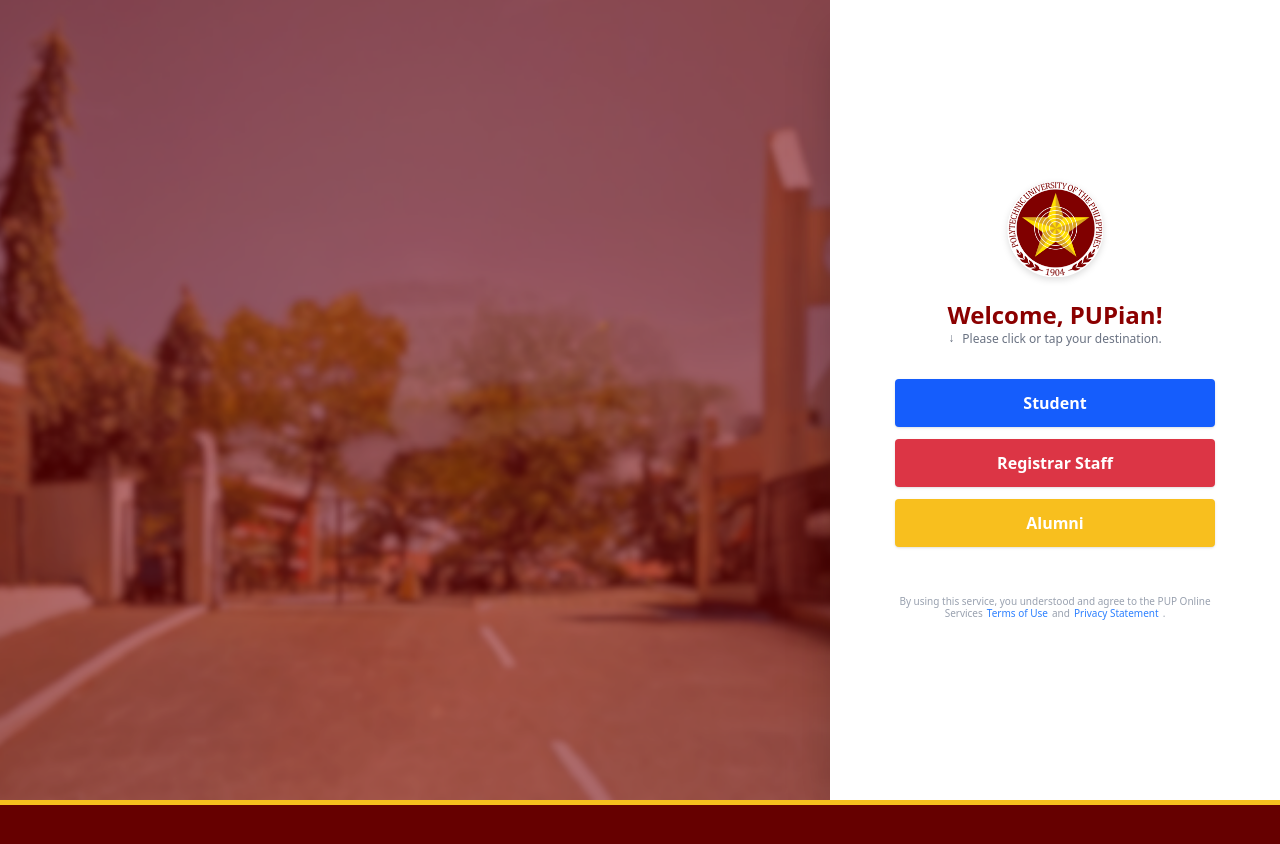
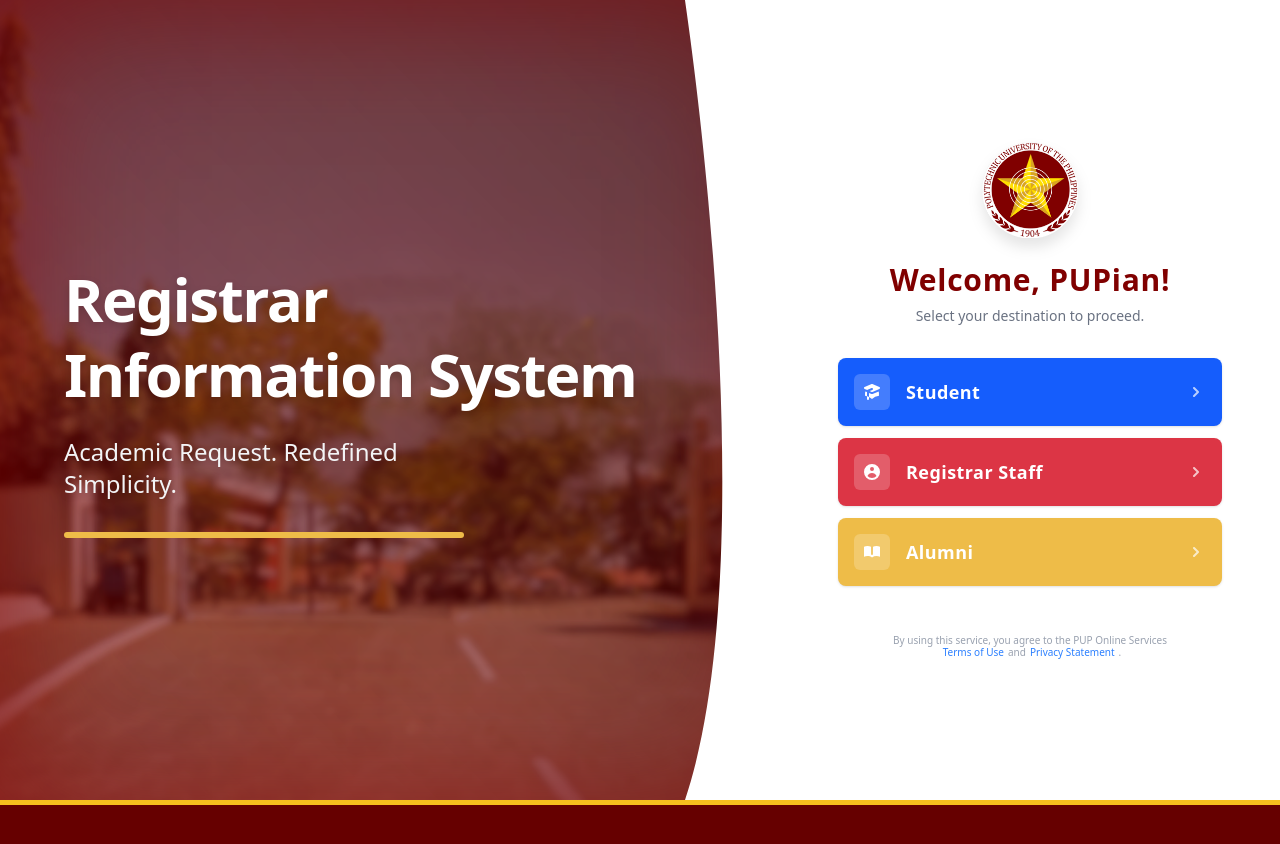
Before and after one commit to caya-karlchristian/Registrar-Information-System, a React (Vite) app: page / in a window 1280 px wide. Shown: the top 844 px of the page. Built offline with nearby package versions, Linux system fonts and the light colour scheme.

Commit message:
Update landing page design

```diff
--- a/src/layouts/LandingPage.jsx
+++ b/src/layouts/LandingPage.jsx
@@ -3,7 +3,6 @@
 
 const LandingPage = () => {
   const navigate = useNavigate();
-
   const [selectedRole, setSelectedRole] = useState(null);
 
   const handleLogin = (e) => {
@@ -13,149 +12,142 @@
     else if (selectedRole === 'Alumni') navigate('/alumni');
   };
 
+  // Helper to get the color based on selected role for the Submit button
+  const getButtonColor = () => {
+    if (selectedRole === 'Student') return 'bg-blue-600 hover:bg-blue-700';
+    if (selectedRole === 'Registrar Staff') return 'bg-[#dc3545] hover:bg-[#b02a37]';
+    return 'bg-[#eebc48] hover:bg-[#d4a53b]';
+  };
+
   return (
-    <div className="flex h-screen w-full font-sans bg-gray-100 overflow-hidden">
+    <div className="flex h-screen w-full font-sans bg-gray-50 overflow-hidden">
 
-      <div className="hidden md:block flex-1 relative items-center justify-center">
+      <div className="hidden md:block flex-1 relative items-center justify-center overflow-hidden">
+
         <img
           src='/src/assets/RIS1.png'
           alt="PUP Campus"
-          className="absolute inset-0 w-full h-full object-cover"
+          className="absolute inset-0 w-full h-full object-cover scale-105"
         />
-        <div className="absolute"></div>
+
+        <div className="absolute inset-0 bg-gradient-to-tr from-pup-maroon/90 to-black/30 mix-blend-multiply"></div>
+        <div className="absolute inset-0 shadow-[inset_0_0_150px_rgba(128,0,0,0.7)] z-0"></div>
+
+        <div className="absolute inset-0 z-10 flex flex-col justify-center p-16 text-white">
+            <h1 className="text-4xl lg:text-6xl font-extrabold tracking-tight drop-shadow-lg leading-tight">
+              Registrar <br/> Information System
+            </h1>
+            <p className="mt-6 text-xl lg:text-2xl font-light text-gray-100 drop-shadow-md max-w-md">
+              Academic Request. Redefined Simplicity.
+            </p>
+            <div className="w-100 h-1.5 bg-[#eebc48] mt-8 rounded-full shadow-lg"></div>
+        </div>
       </div>
 
-      <div className="w-full md:w-[400px] lg:w-[450px] bg-white shadow-2xl flex flex-col items-center justify-center p-8 relative z-10">
-        <div className="w-full max-w-xs flex flex-col items-center text-center">
+      <div className="w-full md:w-[450px] lg:w-[500px] bg-white shadow-2xl flex flex-col items-center justify-center p-8 relative z-10">
 
-          <div className="mb-4 md:block">
+        <div className="hidden md:block absolute top-0 bottom-0 left-0 -translate-x-[99%] w-24 h-full pointer-events-none text-white z-20">
+            <svg viewBox="0 0 100 100" preserveAspectRatio="none" className="w-full h-full fill-current">
+              <path d="M 100 0 L 100 100 L 0 100 C 70 75 30 25 0 0 Z" />
+            </svg>
+        </div>
+
+        <div className="w-full max-w-sm flex flex-col items-center">
+
           <button
             type="button"
             onClick={() => setSelectedRole(null)}
-              className="bg-transparent border-none p-0 cursor-pointer hover:scale-105 transition-transform focus:outline-none focus:ring-2 focus:ring-blue-500 rounded-full"
-              aria-label="Return to role selection"
+            className="mb-6 hover:scale-105 transition-transform duration-300 focus:outline-none"
           >
-              <img
-                src="/src/assets/puplogoimage.png"
-                alt="PUP Logo"
-                className="w-24 h-24 drop-shadow-md"
-              />
+            <img src="/src/assets/puplogoimage.png" alt="PUP Logo" className="w-24 h-24 drop-shadow-xl" />
           </button>
-          </div>
 
-          <h1 className="text-2xl font-bold text-pup-maroon">Welcome, PUPian!</h1>
+          <h1 className="text-3xl font-bold text-[#800000] mb-2 tracking-wide">
+            {selectedRole ? 'Portal Login' : 'Welcome, PUPian!'}
+          </h1>
+          <p className="text-sm text-gray-500 mb-8 font-medium">
+             {selectedRole ? `Please enter your ${selectedRole} credentials.` : 'Select your destination to proceed.'}
+          </p>
 
           {!selectedRole ? (
-            <>
-              <p className="text-xs text-gray-500 font-medium mb-8 flex items-center justify-center gap-2">
-                <span className="animate-bounce">↓</span>
-                <span>Please click or tap your destination.</span>
-              </p>
+            /* --- SIMPLIFIED BUTTONS --- */
+            <div className="w-full space-y-3 animate-fadeIn">
 
-              <div className="w-full space-y-3">
-                <button
+              <RoleButton
+                title="Student"
+                colorClass="bg-blue-600 hover:bg-blue-700"
                 onClick={() => setSelectedRole('Student')}
-                  className="w-full py-3 px-4 bg-blue-600 hover:bg-blue-700 text-white font-bold rounded shadow-sm transition-transform transform active:scale-95"
-                >
-                  Student
-                </button>
+                icon={
+                  <svg xmlns="http://www.w3.org/2000/svg" className="h-5 w-5" viewBox="0 0 20 20" fill="currentColor">
+                    <path d="M10.394 2.08a1 1 0 00-.788 0l-7 3a1 1 0 000 1.84L5.25 8.051a.999.999 0 01.356-.257l4-1.714a1 1 0 11.788 1.838L7.667 9.088l1.94.831a1 1 0 00.787 0l7-3a1 1 0 000-1.838l-7-3zM3.31 9.397L5 10.12v4.102a8.969 8.969 0 00-1.05-.174 1 1 0 01-.89-.89 11.115 11.115 0 01.25-3.762zM9.3 16.573A9.026 9.026 0 007 14.935v-3.957l1.818.78a3 3 0 002.364 0l5.508-2.361a11.026 11.026 0 01.25 3.762 1 1 0 01-.89.89 8.968 8.968 0 00-5.35 2.524 1 1 0 01-1.4 0zM6 18a1 1 0 001-1v-2.065a8.935 8.935 0 00-2-.712V17a1 1 0 001 1z" />
+                  </svg>
+                }
+              />
 
-                <button
+              <RoleButton
+                title="Registrar Staff"
+                colorClass="bg-[#dc3545] hover:bg-[#c82333]"
                 onClick={() => setSelectedRole('Registrar Staff')}
-                  className="w-full py-3 px-4 bg-[#dc3545] hover:bg-red-700 text-white font-bold rounded shadow-sm transition-transform transform active:scale-95"
-                >
-                  Registrar Staff
-                </button>
+                icon={
+                  <svg xmlns="http://www.w3.org/2000/svg" className="h-5 w-5" viewBox="0 0 20 20" fill="currentColor">
+                    <path fillRule="evenodd" d="M18 10a8 8 0 11-16 0 8 8 0 0116 0zm-6-3a2 2 0 11-4 0 2 2 0 014 0zm-2 4a5 5 0 00-4.546 2.916A5.986 5.986 0 0010 16a5.986 5.986 0 004.546-2.084A5 5 0 0010 11z" clipRule="evenodd" />
+                  </svg>
+                }
+              />
 
-                <button
+              <RoleButton
+                title="Alumni"
+                colorClass="bg-[#eebc48] hover:bg-[#d4a53b]"
                 onClick={() => setSelectedRole('Alumni')}
-                  className="w-full py-3 px-4 bg-pup-yellow hover:bg-yellow-600 text-white font-bold rounded shadow-sm transition-transform transform active:scale-95"
-                >
-                  Alumni
-                </button>
+                icon={
+                  <svg xmlns="http://www.w3.org/2000/svg" className="h-5 w-5" viewBox="0 0 20 20" fill="currentColor">
+                    <path d="M9 4.804A7.968 7.968 0 005.5 4c-1.255 0-2.443.29-3.5.804v10A7.969 7.969 0 015.5 14c1.669 0 3.218.51 4.5 1.385A7.962 7.962 0 0114.5 14c1.255 0 2.443.29 3.5.804v-10A7.968 7.968 0 0014.5 4c-1.255 0-2.443.29-3.5.804V12a1 1 0 11-2 0V4.804z" />
+                  </svg>
+                }
+              />
+
             </div>
-            </>
           ) : (
 
-            <div className="w-full animate-fadeIn">
-              <p className="text-sm text-gray-600 mb-6 font-semibold tracking-wide uppercase">
-                {selectedRole} Login
-              </p>
-
-              <form onSubmit={handleLogin} className="space-y-4 text-left">
+            <div className="w-full animate-slideUp">
+              <form onSubmit={handleLogin} className="space-y-5 text-left">
 
                 {selectedRole === 'Student' && (
-                  <div>
-                    <input
-                      type="text"
-                      placeholder="Student Number (e.g., 2023-00000-TG-0)"
-                      className="w-full p-3 border border-gray-300 rounded focus:outline-none focus:ring-2 focus:ring-blue-500 transition-all text-sm"
-                      required
-                    />
-                  </div>
+                  <InputField type="text" placeholder="Student Number (e.g., 2023-00000-TG-0)" required />
                 )}
 
                 {selectedRole === 'Registrar Staff' && (
-                  <div>
-                    <input
-                      type="email"
-                      placeholder="Email Address"
-                      className="w-full p-3 border border-gray-300 rounded focus:outline-none focus:ring-2 focus:ring-blue-500 transition-all text-sm"
-                      required
-                    />
-                  </div>
+                  <InputField type="email" placeholder="Email Address" required />
                 )}
 
                 {selectedRole === 'Alumni' && (
                   <>
-                    <div>
-                      <input
-                        type="text"
-                        placeholder="Maiden Full Name "
-                        className="w-full p-3 border border-gray-300 rounded focus:outline-none focus:ring-2 focus:ring-blue-500 transition-all text-sm"
-                        required
-                      />
-                    </div>
-                    <div>
-                      <input
-                        type="text"
-                        placeholder="Last S.Y. Attended (e.g., 2019-2020)"
-                        className="w-full p-3 border border-gray-300 rounded focus:outline-none focus:ring-2 focus:ring-blue-500 transition-all text-sm"
-                        required
-                      />
-                    </div>
+                    <InputField type="text" placeholder="Maiden Full Name" required />
+                    <InputField type="text" placeholder="Last S.Y. Attended" required />
                   </>
                 )}
 
-                <div>
-                  <input
-                    type="password"
-                    placeholder="Password"
-                    className="w-full p-3 border border-gray-300 rounded focus:outline-none focus:ring-2 focus:ring-blue-500 transition-all text-sm"
-                    required
-                  />
-                </div>
+                <InputField type="password" placeholder="Password" required />
 
                 <button
                   type="submit"
-                  className="w-full py-3 px-4 bg-blue-600 hover:bg-blue-700 text-white font-bold rounded shadow-sm transition-transform transform active:scale-95"
+                  className={`w-full py-3.5 px-4 text-white font-bold rounded-lg shadow-md transition-all transform active:scale-95 ${getButtonColor()}`}
                 >
-                  Login
+                  Sign In
                 </button>
               </form>
 
-              <div className="mt-4 flex justify-between items-center text-xs">
+              <div className="mt-6 flex justify-between items-center text-xs font-medium text-gray-500">
                 <button
                   type="button"
                   onClick={() => setSelectedRole(null)}
-                  className="text-gray-400 hover:text-gray-600 underline bg-transparent border-none cursor-pointer p-0"
+                  className="hover:text-[#800000] flex items-center gap-1 transition-colors"
                 >
-                  &larr; Back
+                  <span>&larr;</span> Back to Roles
                 </button>
-
                 <button
                   type="button"
-                  className="text-blue-500 hover:text-blue-700 bg-transparent border-none cursor-pointer p-0"
+                  className="text-blue-600 hover:underline"
                   onClick={() => alert("Redirect to Forgot Password")}
                 >
                   Forgot Password?
@@ -164,30 +156,47 @@
             </div>
           )}
 
-          <div className="mt-12 text-[10px] text-gray-400 leading-tight">
+          <div className="mt-12 text-[10px] text-gray-400 leading-tight text-center">
             <p>
-              By using this service, you understood and agree to the PUP Online Services
-              <button
-                type="button"
-                className="text-blue-500 hover:underline mx-1 bg-transparent border-none cursor-pointer p-0 align-baseline"
-              >
-                Terms of Use
-              </button>
+              By using this service, you agree to the PUP Online Services <br />
+                <button className="text-blue-500 hover:underline mx-1">Terms of Use</button>
                 and
-              <button
-                type="button"
-                className="text-blue-500 hover:underline mx-1 bg-transparent border-none cursor-pointer p-0 align-baseline"
-              >
-                Privacy Statement
-              </button>.
+                <button className="text-blue-500 hover:underline mx-1">Privacy Statement</button>.
             </p>
           </div>
 
         </div>
       </div>
-
     </div>
   );
 };
 
+const RoleButton = ({ title, colorClass, onClick, icon }) => (
+  <button
+    onClick={onClick}
+    className={`w-full p-4 rounded-lg shadow-sm hover:shadow-md transition-all duration-200 transform hover:-translate-y-0.5 ${colorClass} text-white text-left flex items-center gap-4`}
+  >
+    <div className="p-2 bg-white/20 rounded-md">
+      {icon}
+    </div>
+    <span className="font-bold text-lg tracking-wide">{title}</span>
+    <div className="ml-auto opacity-70">
+        <svg xmlns="http://www.w3.org/2000/svg" className="h-5 w-5" viewBox="0 0 20 20" fill="currentColor">
+            <path fillRule="evenodd" d="M7.293 14.707a1 1 0 010-1.414L10.586 10 7.293 6.707a1 1 0 011.414-1.414l4 4a1 1 0 010 1.414l-4 4a1 1 0 01-1.414 0z" clipRule="evenodd" />
+        </svg>
+    </div>
+  </button>
+);
+
+const InputField = ({ type, placeholder, required }) => (
+  <div className="relative group">
+    <input
+      type={type}
+      placeholder={placeholder}
+      className="w-full p-3.5 bg-gray-50 border border-gray-200 rounded-lg focus:outline-none focus:ring-2 focus:ring-[#eebc48] focus:bg-white transition-all text-sm text-gray-700 placeholder-gray-400 shadow-sm"
+      required={required}
+    />
+  </div>
+);
+
 export default LandingPage;
```
Lines whose indentation alone changed are shown as unchanged.
